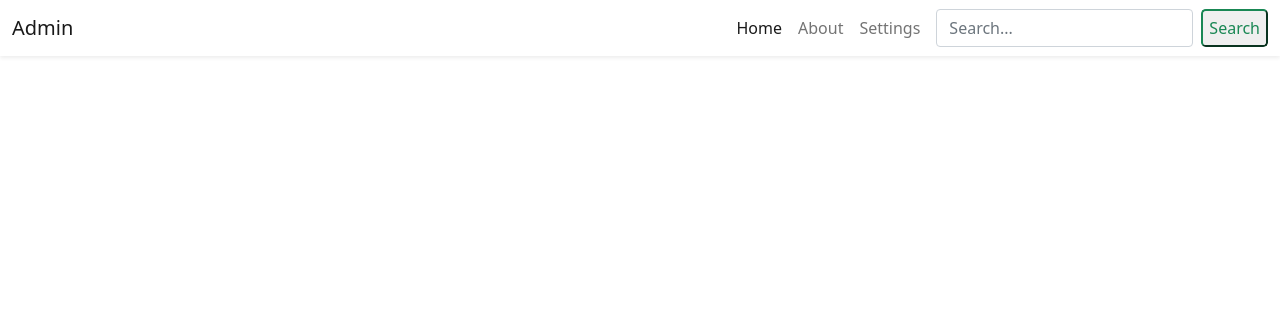
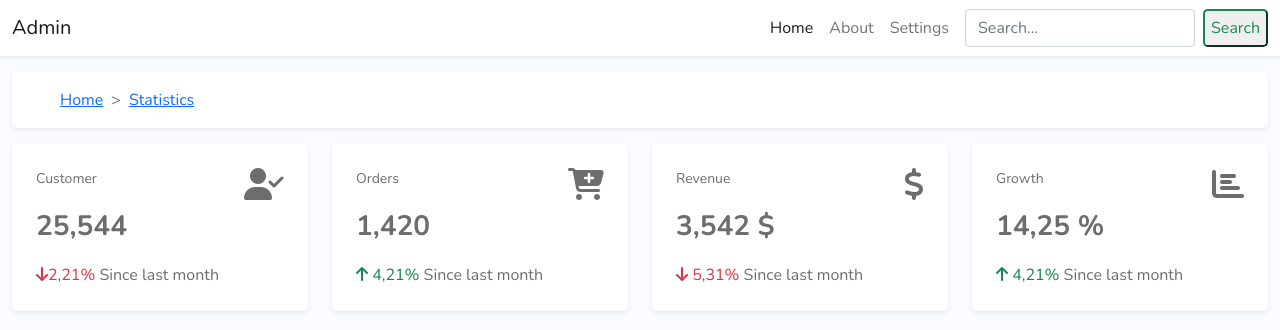
Before and after one commit to runcioa/BS_5_Udemy_admin_dashboard, a plain HTML site: page index.html in a window 1280 px wide. Drawn offline with nearby package versions, Linux system fonts and the light colour scheme.

Commit message:
Navbar Breadcumber Box

```diff
--- a/css/style.css
+++ b/css/style.css
@@ -0,0 +1,14 @@
+
+@import url('https://fonts.googleapis.com/css2?family=Nunito:wght@200;300;400;600;700&display=swap');
+
+
+body {
+    font-family: 'Nunito', sans-serif;
+    background-color: #fafbfe;
+}
+
+
+.main-content p,
+.stats {
+    color: #6d6d6d;
+}
--- a/index.html
+++ b/index.html
@@ -8,6 +8,8 @@
     <meta name="viewport"
           content="width=device-width, initial-scale=1.0">
     <title>Bootstrap 5 Admin Template</title>
+    <script src="https://kit.fontawesome.com/50cf81736b.js"
+            crossorigin="anonymous"></script>
     <link rel="stylesheet"
           href="/css/bootstrap.min.css">
     <link rel="stylesheet"
@@ -24,25 +26,106 @@
                     data-bs-target="#navbarContent">
                 <span class="navbar-toggler-icon"></span>
             </button>
-            <div class="collapse navbar-collapse my-3 my-lg-0" id="navbarContent">
-                <ul class="navbar-nav ms-auto" >
+            <div class="collapse navbar-collapse my-3 my-lg-0"
+                 id="navbarContent">
+                <ul class="navbar-nav ms-auto">
                     <li class="nav-item">
-                        <a href="#home" class="nav-link active">Home</a>
+                        <a href="#home"
+                           class="nav-link active">Home</a>
                     </li>
                     <li class="nav-item">
-                        <a href="#about" class="nav-link ">About</a>
+                        <a href="#about"
+                           class="nav-link ">About</a>
                     </li>
                     <li class="nav-item">
-                        <a href="#settings" class="nav-link ">Settings</a>
+                        <a href="#settings"
+                           class="nav-link ">Settings</a>
                     </li>
                 </ul>
-                <form action="" class="d-flex">
-                    <input type="search" class="form-control mx-lg-2" placeholder="Search...">
-                    <button class="btn-outline-success rounded-3" type="submit">Search</button>
+                <form action=""
+                      class="d-flex">
+                    <input type="search"
+                           class="form-control mx-lg-2"
+                           placeholder="Search...">
+                    <button class="btn-outline-success rounded-3"
+                            type="submit">Search</button>
                 </form>
             </div>
         </div>
     </nav>
+
+    <!-- main content start -->
+
+    <div class="main-content">
+        <div class="container-fluid">
+            <div class="col-12 pt-4">
+                <div class="mt-5 py-3 px-5 bg-white shadow-sm rounded-3">
+                    <nav style="--bs-breadcrumb-divider: '>'"
+                         aria-label="breadcrumb">
+                        <ol class="breadcrumb mb-0">
+                            <li class="breadcrumb-item"><a href="#">Home</a></li>
+                            <li class="breadcrumb-item active"><a href="#">Statistics</a></li>
+
+                        </ol>
+                    </nav>
+                </div>
+            </div>
+
+            <div class="row">
+                <div class="col-lg-3 py-3">
+                    <div class="bg-white shadow-sm rounded-3 d-flex justify-content-between p-4">
+                        <div>
+                            <p class="small">Customer</p>
+                            <p class="fs-3 fw-bold">25,544</p>
+                            <p class="mb-0"><span class="text-danger"><i class="fas fa-arrow-down"></i>2,21% </span>Since
+                                last month</p>
+                        </div>
+                        <i class="fas fa-user-check fa-2x stats"></i>
+                    </div>
+
+                </div>
+                <div class="col-lg-3 py-3">
+                    <div class="bg-white shadow-sm rounded-3 d-flex justify-content-between p-4">
+                        <div>
+                            <p class="small">Orders</p>
+                            <p class="fs-3 fw-bold">1,420</p>
+                            <p class="mb-0"><span class="text-success"><i class="fas fa-arrow-up"></i> 4,21% </span>Since
+                                last month</p>
+                        </div>
+                        <i class="fas fa-cart-plus fa-2x stats"></i>
+                    </div>
+
+                </div>
+                <div class="col-lg-3 py-3">
+                    <div class="bg-white shadow-sm rounded-3 d-flex justify-content-between p-4">
+                        <div>
+                            <p class="small">Revenue</p>
+                            <p class="fs-3 fw-bold">3,542 $</p>
+                            <p class="mb-0"><span class="text-danger"><i class="fas fa-arrow-down"></i> 5,31% </span>Since
+                                last month</p>
+                        </div>
+                        <i class="fas fa-dollar-sign fa-2x stats"></i>
+                    </div>
+
+                </div>
+                <div class="col-lg-3 py-3">
+                    <div class="bg-white shadow-sm rounded-3 d-flex justify-content-between p-4">
+                        <div>
+                            <p class="small">Growth</p>
+                            <p class="fs-3 fw-bold">14,25 %</p>
+                            <p class="mb-0"><span class="text-success"><i class="fas fa-arrow-up"></i> 4,21% </span>Since
+                                last month</p>
+                        </div>
+                        <i class="fas fa-chart-bar fa-2x stats"></i>
+                    </div>
+
+                </div>
+            </div>
+
+        </div>
+    </div>
+
+    <!-- main content stop -->
 
 
 
```
